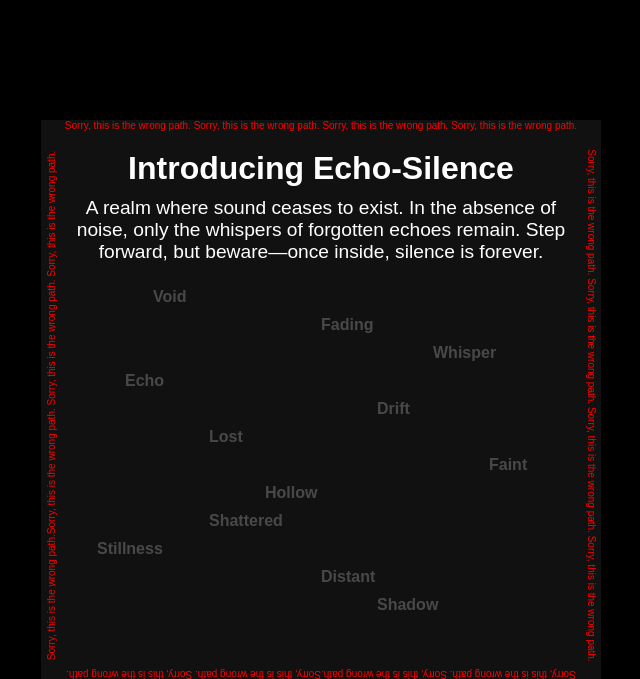
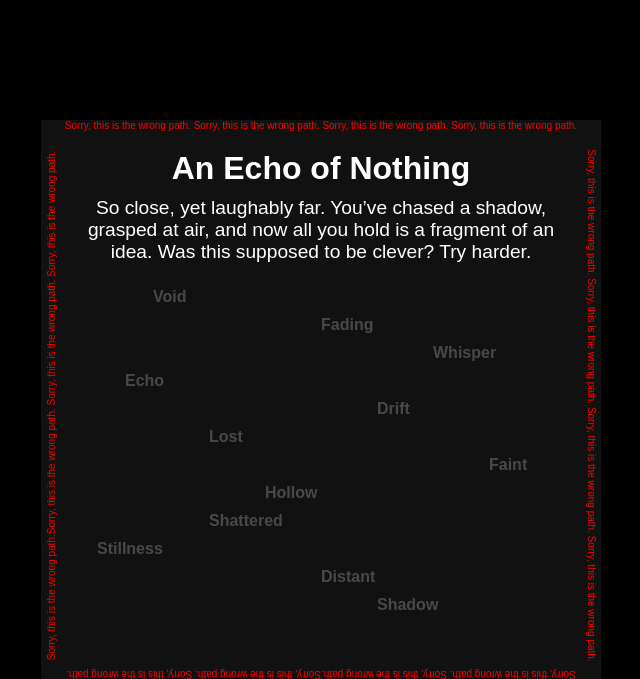
Before and after one commit to omega-mirage/endpoint-hustle, a Flask app: page /ECHO-SILENCE in a window 1280 px wide. Shown: the top 679 px of the page, without its empty margins (319-959 px from the left). Run offline with Flask 3, Linux system fonts and the light colour scheme.

Commit message:
Update echo_silence.html

```diff
--- a/templates/echo_silence.html
+++ b/templates/echo_silence.html
@@ -88,8 +88,9 @@
             <span class="left-border">Sorry, this is the wrong path.Sorry, this is the wrong path. Sorry, this is the wrong path. Sorry, this is the wrong path.</span>
             <span class="right-border">Sorry, this is the wrong path. Sorry, this is the wrong path. Sorry, this is the wrong path. Sorry, this is the wrong path.</span>
         </div>
-        <div class="ad-title">Introducing Echo-Silence</div>
-        <div class="ad-text">A realm where sound ceases to exist. In the absence of noise, only the whispers of forgotten echoes remain. Step forward, but beware—once inside, silence is forever.</div>
+        <div class="ad-title">An Echo of Nothing</div>
+        <div class="ad-text">So close, yet laughably far. You’ve chased a shadow, grasped at air, and now all you hold is a fragment of an idea. Was this supposed to be clever? Try harder.
+</div>
         <span class="random-words" style="top: 30%; left: 20%;">Void</span>
         <span class="random-words" style="top: 35%; left: 50%;">Fading</span>
         <span class="random-words" style="top: 40%; left: 70%;">Whisper</span>
```
